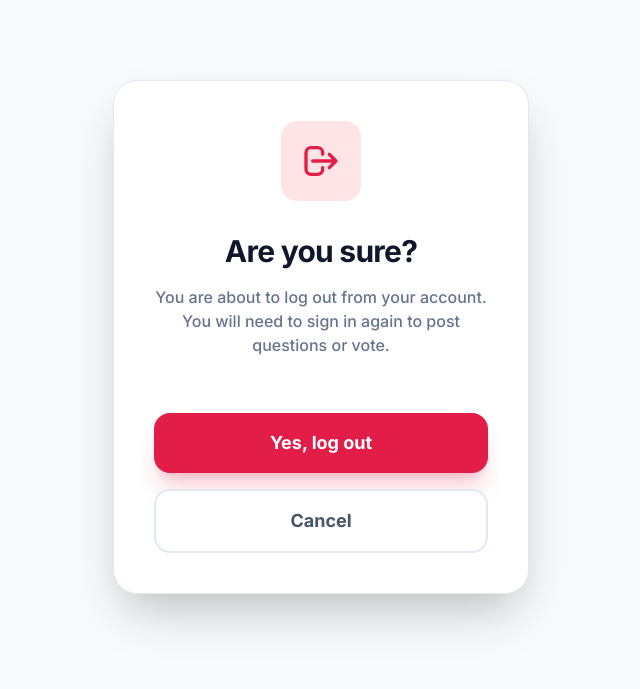
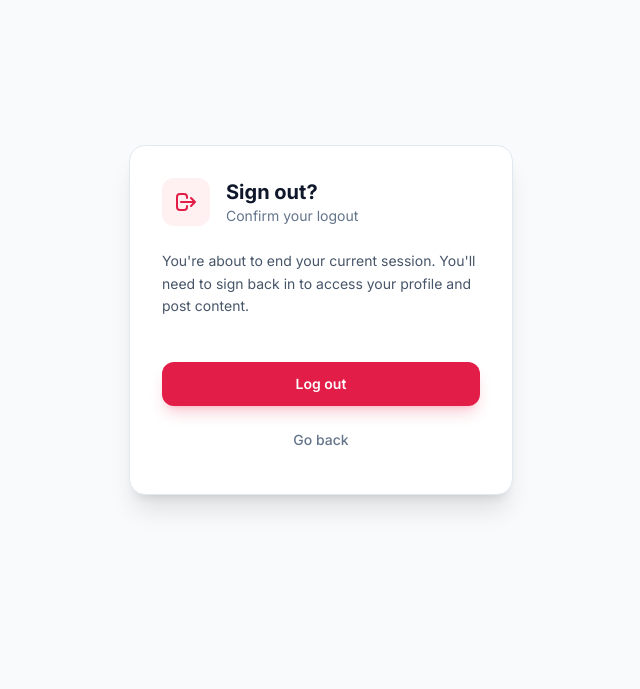
Before and after one commit to Kirubaa-Nandhini/QnA_application, a Django app: page /accounts/logout/ in a window 1280 px wide. Shown: the part 65-754 px from the top of the page, without its empty margins (319-959 px from the left). Run offline with Django 5.2, Linux system fonts and the light colour scheme; the visitor is signed in with stand-in values (Sample User, id 1); some libraries are stand-ins or nearby versions.

Commit message:
Refactor logout confirmation UI

```diff
--- a/accounts/templates/accounts/logout_confirm.html
+++ b/accounts/templates/accounts/logout_confirm.html
@@ -1,36 +1,43 @@
 {% extends 'base.html' %}
 
-{% block title %}Logout Confirmation - Q&A Platform{% endblock %}
+{% block title %}Logout - Q&A Platform{% endblock %}
 
 {% block content %}
-<div class="max-w-md mx-auto pt-10 pb-24 px-4">
-    <div class="bg-white dark:bg-slate-900 overflow-hidden shadow-2xl rounded-3xl border border-slate-200 dark:border-slate-800 transition-colors">
-        <div class="p-10 text-center">
-            <div class="mb-8 flex justify-center">
-                <div class="h-20 w-20 bg-rose-100 dark:bg-rose-900/30 rounded-2xl flex items-center justify-center text-rose-600 dark:text-rose-400">
-                    <svg class="h-10 w-10" fill="none" stroke="currentColor" viewBox="0 0 24 24">
+<div class="flex items-center justify-center min-h-[70vh] px-4">
+    <div class="w-full max-w-sm">
+        <div class="bg-white dark:bg-slate-900 rounded-2xl shadow-xl border border-slate-200 dark:border-slate-800 overflow-hidden">
+            <div class="p-8">
+                <!-- Header -->
+                <div class="flex items-center space-x-4 mb-6">
+                    <div class="flex-shrink-0 w-12 h-12 bg-rose-50 dark:bg-rose-900/30 rounded-xl flex items-center justify-center text-rose-600 dark:text-rose-400">
+                        <svg class="w-6 h-6" fill="none" stroke="currentColor" viewBox="0 0 24 24">
                             <path stroke-linecap="round" stroke-linejoin="round" stroke-width="2" d="M17 16l4-4m0 0l-4-4m4 4H7m6 4v1a3 3 0 01-3 3H6a3 3 0 01-3-3V7a3 3 0 013-3h4a3 3 0 013 3v1" />
                         </svg>
                     </div>
+                    <div>
+                        <h1 class="text-xl font-bold text-slate-900 dark:text-slate-100">Sign out?</h1>
+                        <p class="text-sm text-slate-500 dark:text-slate-400">Confirm your logout</p>
+                    </div>
                 </div>
 
-            <h1 class="text-3xl font-black text-slate-900 dark:text-slate-100 tracking-tight mb-4">Are you sure?</h1>
-            <p class="text-slate-500 dark:text-slate-400 font-medium mb-10">
-                You are about to log out from your account. You will need to sign in again to post questions or vote.
+                <p class="text-slate-600 dark:text-slate-300 text-sm mb-8 leading-relaxed">
+                    You're about to end your current session. You'll need to sign back in to access your profile and post content.
                 </p>
 
-            <form method="POST" action="{% url 'logout' %}" class="space-y-4">
+                <!-- Actions -->
+                <form method="POST" action="{% url 'logout' %}" class="space-y-3">
                     {% csrf_token %}
                     <button type="submit"
-                    class="w-full bg-rose-600 hover:bg-rose-700 text-white px-8 py-4 rounded-2xl font-black text-lg shadow-xl shadow-rose-600/20 transition transform hover:-translate-y-1">
-                    Yes, log out
+                        class="w-full bg-rose-600 hover:bg-rose-700 text-white py-3 rounded-xl font-semibold text-sm transition-all active:scale-[0.98] shadow-lg shadow-rose-600/20">
+                        Log out
                     </button>
                     <a href="{{ request.META.HTTP_REFERER|default:'home' }}"
-                    class="block w-full bg-white dark:bg-slate-900 text-slate-600 dark:text-slate-400 border-2 border-slate-200 dark:border-slate-800 px-8 py-4 rounded-2xl font-bold text-lg hover:bg-slate-50 dark:hover:bg-slate-800 transition transform hover:-translate-y-1">
-                    Cancel
+                        class="block w-full text-center py-3 text-slate-500 dark:text-slate-400 font-medium text-sm hover:text-slate-800 dark:hover:text-slate-200 transition-colors">
+                        Go back
                     </a>
                 </form>
             </div>
         </div>
     </div>
+</div>
 {% endblock %}
```
Lines whose indentation alone changed are shown as unchanged.
